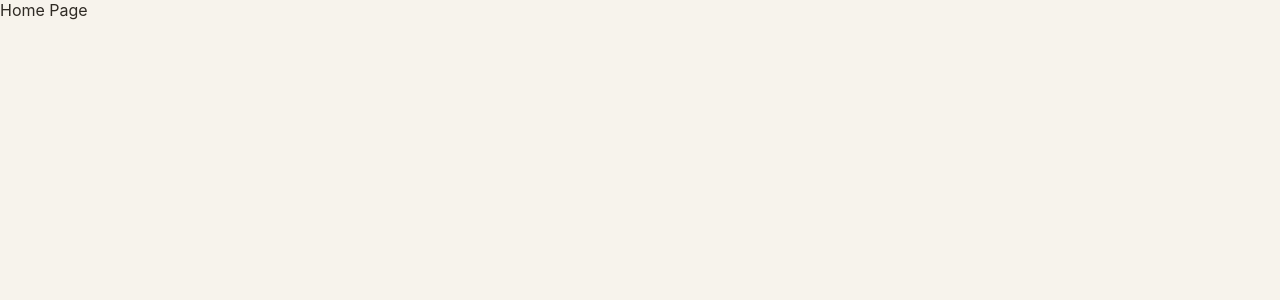
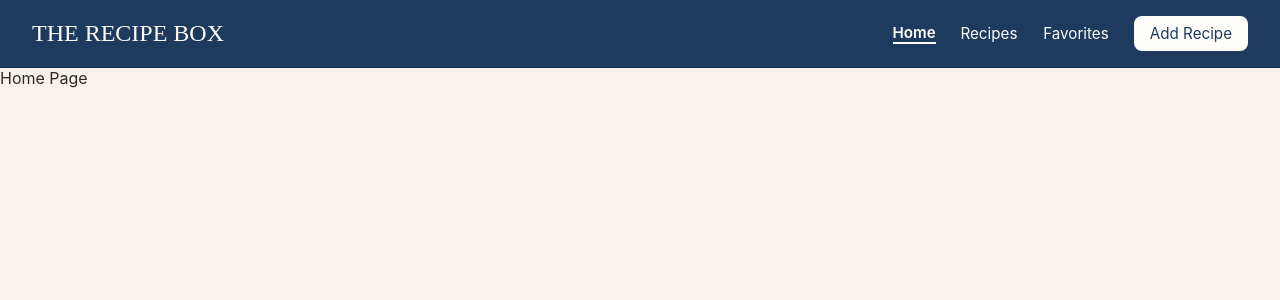
Before and after one commit to gracemccaffrey/recipe-box, a React (Vite) app: page / in a window 1280 px wide. Shown: the top 300 px of the page. Built offline with nearby package versions, Linux system fonts and the light colour scheme; a web font is replaced by a local one.

Commit message:
phase 1 - navigation desktop and mobile styling part 1

```diff
--- a/src/App.tsx
+++ b/src/App.tsx
@@ -1,4 +1,5 @@
 import {Routes, Route} from 'react-router-dom'
+import Layout from './components/Layout'
 import Home from './pages/Home'
 import AllRecipes from './pages/AllRecipes'
 import RecipeDetail from './pages/RecipeDetail'
@@ -8,6 +9,7 @@ import Favorites from './pages/Favorites'
 
 function App() {
   return (
+    <Layout>
       <Routes>
         <Route path="/" element={<Home />} />
         <Route path="/recipes" element={<AllRecipes />} />
@@ -16,6 +18,7 @@ function App() {
         <Route path="/recipes/:id/edit" element={<EditRecipe />} />
         <Route path="/favorites" element={<Favorites />} />
       </Routes>
+    </Layout>
   )
 }
 
--- /dev/null
+++ b/src/components/Layout.tsx
@@ -0,0 +1,18 @@
+import Navigation from './Navigation'
+
+interface LayoutProps {
+    children: React.ReactNode
+}
+
+function Layout({ children }: LayoutProps) {
+    return (
+        <div className="layout">
+            <Navigation />
+            <main className="main-content">
+                { children }
+            </main>
+        </div>
+    )
+}
+
+export default Layout
--- /dev/null
+++ b/src/components/Navigation.css
@@ -0,0 +1,121 @@
+/* --- Desktop Header --- */
+.header-desktop {
+    display: flex;
+    justify-content: space-between;
+    align-items: center;
+    padding: var(--space-2) var(--space-4);
+    background-color: var(--color-primary);
+    border-bottom:1px solid var(--color-primary-hover);
+    position: sticky;
+    top: 0;
+    z-index: 100;
+}
+.header-brand {
+    font-family: var(--font-heading);
+    font-size: 1.5rem;
+    color:var(--color-surface);
+    text-transform: uppercase;
+}
+
+.header-nav {
+    display: flex;
+    align-items: center;
+    gap: var(--space-3);
+}
+
+.header-nav a {
+    text-decoration: none;
+    color: var(--color-surface);
+    font-size: 0.95rem;
+    display: inline-flex;
+    flex-direction: column;
+    align-items: center;
+}
+
+.header-nav a::after {
+    content: attr(data-text);
+    font-weight: 600;
+    visibility: hidden;
+    height: 0;
+    overflow: hidden;
+    pointer-events: none;
+}
+
+.header-nav a:hover{
+    border-bottom: 2px solid var(--color-surface);
+}
+
+.header-nav a.active {
+    font-weight: 600;
+    border-bottom: 2px solid var(--color-surface);
+}
+
+.nav-add-button {
+    background-color: var(--color-surface);
+    color: var(--color-primary) !important;
+    padding: 8px 16px;
+    border-radius: var(--radius-md);
+    text-decoration: none;
+}
+
+.nav-add-button:hover {
+    background-color: var(--color-accent) !important;
+    border-bottom: none !important;
+}
+
+/* --- Mobile Bottom Nav --- */
+.nav-mobile {
+    display: none;
+    position: fixed;
+    bottom: 0;
+    left: 0;
+    right: 0;
+    background-color: var(--color-primary);
+    padding: var(--space-1) var(--space-2);
+    justify-content: space-around;
+    align-items: center;
+    z-index: 100;
+    border-top: 1px solid var(--color-primary-hover);
+}
+
+.nav-mobile a {
+    color: var(--color-surface);
+    text-decoration: none;
+    font-size: 0.75rem;
+    display: flex;
+    flex-direction: column;
+    align-items: center;
+    gap: 4px;
+    opacity: 0.7;
+    min-width: 60px;
+    text-align: center;
+}
+
+.nav-mobile a.active {
+    opacity: 1;
+    font-weight: 600;
+}
+
+.mobile-nav-add {
+    background-color: white;
+    color: var(--color-primary) !important;
+    width: 48px;
+    height: 48px;
+    border-radius: var(--radius-pill);
+    display: flex !important;
+    align-items: center;
+    justify-content: center;
+    font-size: 1.5rem;
+    font-weight: 300;
+    margin-bottom: var(--space-2);
+    min-width: unset !important;
+}
+
+@media (max-width: 768px) {
+    .header-desktop {
+        display: none;
+    }
+    .nav-mobile {
+        display:flex;
+    }
+}
--- /dev/null
+++ b/src/components/Navigation.tsx
@@ -0,0 +1,30 @@
+import { NavLink } from 'react-router-dom'
+import './Navigation.css'
+
+function Navigation() {
+    return (
+        <>
+            {/* Desktop Header */}
+            <header className="header-desktop">
+                <div className="header-brand">The Recipe Box</div>
+                <nav className="header-nav">
+                    <NavLink to="/" data-text="Home">Home</NavLink>
+                    <NavLink to="/recipes" data-text="Recipes">Recipes</NavLink>
+                    <NavLink to="/favorites" data-text="Favorites">Favorites</NavLink>
+                    <NavLink to="/recipes/new" className="nav-add-button">Add Recipe</NavLink>
+                </nav>
+            </header>
+
+            {/* Mobile Bottom Nav */}
+            <nav className="nav-mobile">
+                <NavLink to="/">Home</NavLink>
+                <NavLink to="/recipes">Recipes</NavLink>
+                <NavLink to="/recipes/new" className="mobile-nav-add">+</NavLink>
+                <NavLink to="/favorites">Favorites</NavLink>
+                <NavLink to="/search">Search</NavLink>
+            </nav>
+        </>
+    )
+}
+
+export default Navigation
```
Lines whose indentation alone changed are shown as unchanged.
